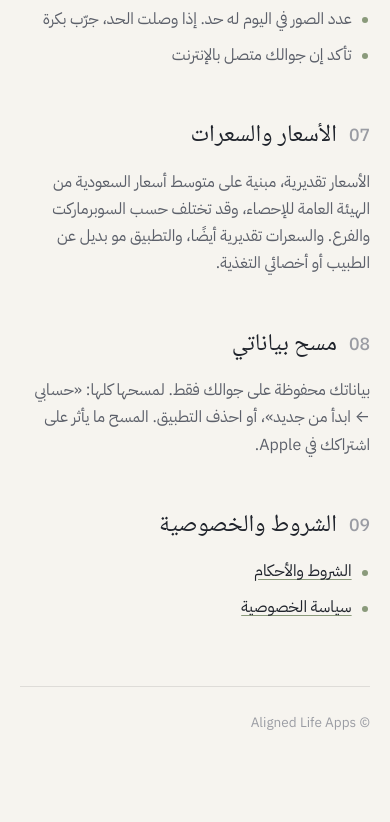
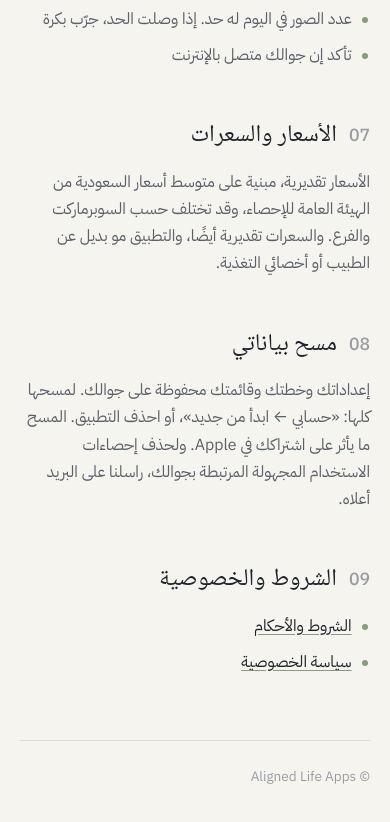
Before and after one commit to JGlover7/support-maqadi, a plain HTML site: page index.html in a window 390 px wide. Shown: the part 1947-2769 px from the top of the page. Before the commit the page ends 2745 px from the top, so only its background shows below. Drawn offline with Linux system fonts and the light colour scheme.

Commit message:
Clarify what stays on the phone; analytics deletion

```diff
--- a/index.html
+++ b/index.html
@@ -69,7 +69,7 @@ footer { margin-top: 4rem; padding-top: 1.5rem; border-top: 1px solid rgba(127,1
 <section><h2><span class="num">07</span><span>الأسعار والسعرات</span></h2>
 <div class="body"><p>الأسعار تقديرية، مبنية على متوسط أسعار السعودية من الهيئة العامة للإحصاء، وقد تختلف حسب السوبرماركت والفرع. والسعرات تقديرية أيضًا، والتطبيق مو بديل عن الطبيب أو أخصائي التغذية.</p></div></section>
 <section><h2><span class="num">08</span><span>مسح بياناتي</span></h2>
-<div class="body"><p>بياناتك محفوظة على جوالك فقط. لمسحها كلها: «حسابي ← ابدأ من جديد»، أو احذف التطبيق. المسح ما يأثر على اشتراكك في Apple.</p></div></section>
+<div class="body"><p>إعداداتك وخطتك وقائمتك محفوظة على جوالك. لمسحها كلها: «حسابي ← ابدأ من جديد»، أو احذف التطبيق. المسح ما يأثر على اشتراكك في Apple. ولحذف إحصاءات الاستخدام المجهولة المرتبطة بجوالك، راسلنا على البريد أعلاه.</p></div></section>
 <section><h2><span class="num">09</span><span>الشروط والخصوصية</span></h2>
 <div class="body"><ul><li><a href="https://terms-maqadi.alignedlifeapps.com/">الشروط والأحكام</a></li><li><a href="https://privacypolicy-maqadi.alignedlifeapps.com/">سياسة الخصوصية</a></li></ul></div></section>
 <footer>© Aligned Life Apps</footer>
```
